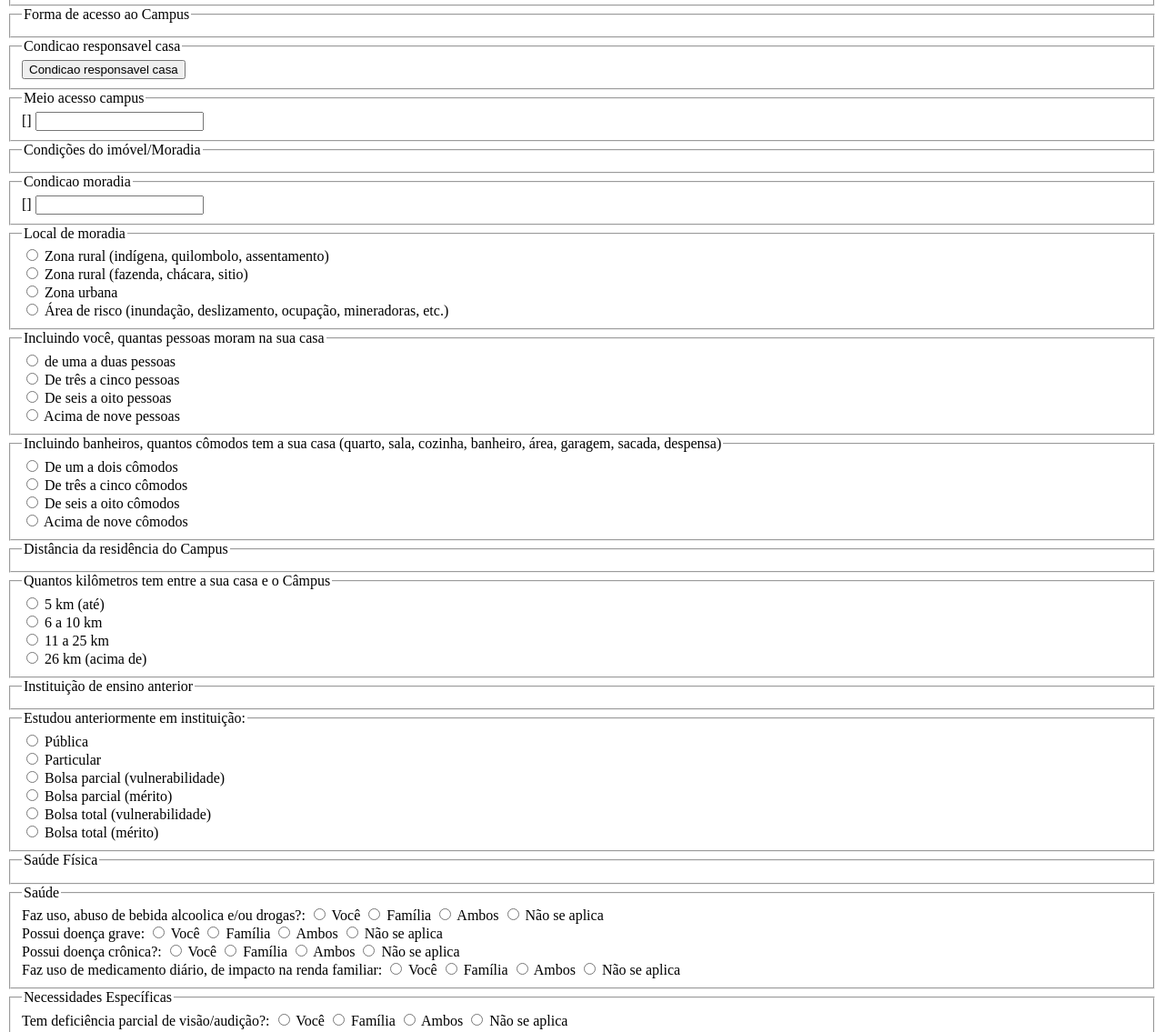
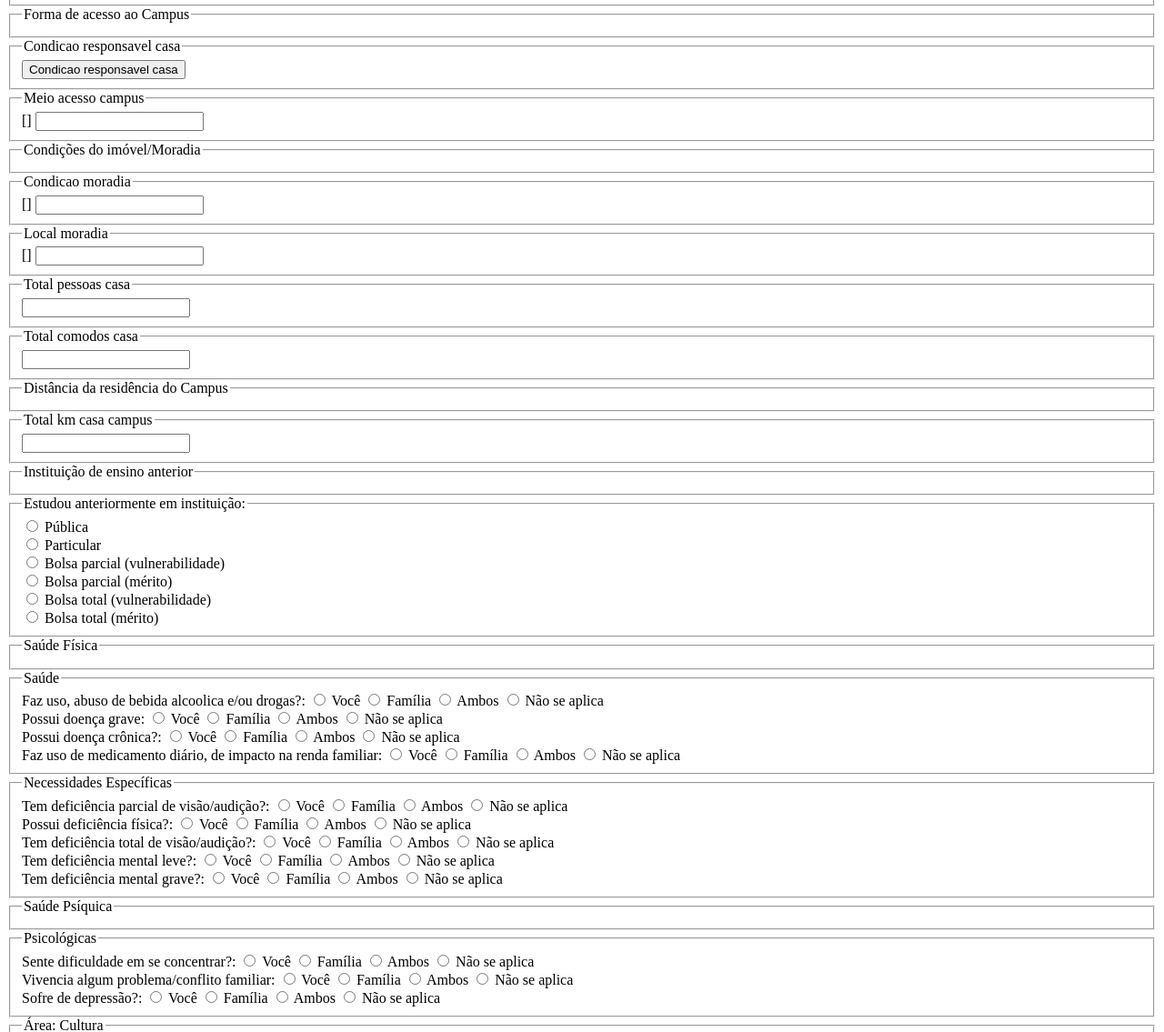
Before and after one commit to smkbarbosa/pescar, a Django app: template sare/questionarios/templates/questionarios/form_socioeconomico.html in a window 1280 px wide. Shown: the part 1725-2860 px from the top of the page at 91% size. Run offline with Django 3.2, Linux system fonts and the light colour scheme; the template is opened without the code that fills it, so the values that code supplies are empty, except form fields; tables that the repository leaves empty hold one stand-in row (values such as "Sample post"); form fields are guessed from the names that the template uses; parts of the project's set-up code (start-up, migrations or seed data) failed here and were passed over.

Commit message:
atualizando mais campos no questionário

```diff
--- a/sare/questionarios/templates/questionarios/form_socioeconomico.html
+++ b/sare/questionarios/templates/questionarios/form_socioeconomico.html
@@ -133,10 +133,10 @@
         <legend for="{{ form.renda_per_capita.id_for_label }}">{{ form.renda_per_capita.label }}</legend>
         <div class="form-group">
             <div class="radio">
-                <label>
+
                     {{ form.renda_per_capita.errors }}
                     {{ form.renda_per_capita }}
-                </label>
+
             </div>
 
         </div>
@@ -156,10 +156,10 @@
         <legend for="{{ form.relacao_financeira.id_for_label }}">{{ form.relacao_financeira.label }}</legend>
         <div class="form-group">
             <div class="radio">
-                <label>
+
                     {{ form.relacao_financeira.errors }}
                     {{ form.relacao_financeira }}
-                </label>
+
             </div>
 
         </div>
@@ -180,28 +180,28 @@
         <legend for="1972590190">Saúde</legend>
         <div class="form-group">
             <div>
-                <label>
+
                     {{ form.despesas_saude_tratamento.label }}
                     {{ form.despesas_saude_tratamento }}
-                </label>
+
             </div>
             <div >
-                <label>
+
                     {{ form.despesas_saude_medicamento.label }}
                     {{ form.despesas_saude_medicamento }}
-                </label>
-            </div>
-            <div>
-                <label>
+
+            </div>
+            <div>
+
                     {{ form.despesas_saude_cuidador.label }}
                     {{ form.despesas_saude_cuidador }}
-                </label>
-            </div>
-            <div>
-                <label>
+
+            </div>
+            <div>
+
                     {{ form.despesas_saude_plano.label }}
                     {{ form.despesas_saude_plano }}
-                </label>
+
             </div>
         </div>
     </fieldset>
@@ -212,11 +212,11 @@
         <legend for="transporte">Tranporte</legend>
         <div class="form-group">
             <div class="checkbox">
-                <label>
+
                     {{ form.despesas_transporte.errors}}
                     {{ form.despesas_transporte.label }}
                     {{ form.despesas_transporte }}
-                </label>
+
             </div>
         </div>
     </fieldset>
@@ -227,10 +227,10 @@
         <legend for="1813560314">Moradia</legend>
         <div class="form-group">
             <div class="checkbox">
-                <label>
+
                     {{ form.despesas_moradia.label }}
                     {{ form.despesas_moradia }}
-                </label>
+
             </div>
         </div>
     </fieldset>
@@ -241,34 +241,34 @@
         <legend for="757377950">Educação</legend>
         <div class="form-group">
             <div class="checkbox">
-                <label>
+
                     {{ form.despesas_educacao_superior.label }}
                     {{ form.despesas_educacao_superior }}
-                </label>
-            </div>
-            <div class="checkbox">
-                <label>
+
+            </div>
+            <div class="checkbox">
+
                     {{ form.despesas_educacao_basico.label }}
                     {{ form.despesas_educacao_basico }}
-                </label>
-            </div>
-            <div class="checkbox">
-                <label>
+
+            </div>
+            <div class="checkbox">
+
                     {{ form.despesas_educacao_cursinho.label }}
                     {{ form.despesas_educacao_cursinho }}
-                </label>
-            </div>
-            <div class="checkbox">
-                <label>
+
+            </div>
+            <div class="checkbox">
+
                     {{ form.despesas_educacao_capacitacao.label }}
                     {{ form.despesas_educacao_capacitacao }}
-                </label>
-            </div>
-            <div class="checkbox">
-                <label>
+
+            </div>
+            <div class="checkbox">
+
                     {{ form.despesas_educacao_material.label }}
                     {{ form.despesas_educacao_material }}
-                </label>
+
             </div>
         </div>
     </fieldset>
@@ -279,22 +279,22 @@
         <legend for="1410587304">Bens</legend>
         <div class="form-group">
             <div class="checkbox">
-                <label>
+
                     {{ form.despesas_bens_fcarro.label }}
                     {{ form.despesas_bens_fcarro }}
-                </label>
-            </div>
-            <div class="checkbox">
-                <label>
+
+            </div>
+            <div class="checkbox">
+
                     {{ form.despesas_bens_fmoto.label }}
                     {{ form.despesas_bens_fmoto }}
-                </label>
-            </div>
-            <div class="checkbox">
-                <label>
+
+            </div>
+            <div class="checkbox">
+
                     {{ form.despesas_bens_terreno.label }}
                     {{ form.despesas_bens_terreno }}
-                </label>
+
             </div>
         </div>
     </fieldset>
@@ -305,22 +305,22 @@
         <legend for="1379442497">Domésticas</legend>
         <div class="form-group">
             <div class="checkbox">
-                <label>
+
                     {{ form.despesas_domesticas_eletrica.label }}
                     {{ form.despesas_domesticas_eletrica }}
-                </label>
-            </div>
-            <div class="checkbox">
-                <label>
+
+            </div>
+            <div class="checkbox">
+
                     {{ form.despesas_domesticas_agua.label }}
                     {{ form.despesas_domesticas_agua }}
-                </label>
-            </div>
-            <div class="checkbox">
-                <label>
+
+            </div>
+            <div class="checkbox">
+
                     {{ form.despesas_domesticas_alimentacao.label }}
                     {{ form.despesas_domesticas_alimentacao }}
-                </label>
+
             </div>
         </div>
     </fieldset>
@@ -347,9 +347,9 @@
         <legend for="{{ form.condicao_responsavel_casa.id_for_label }}">{{ form.condicao_responsavel_casa.label }}</legend>
         <div class="form-group">
             <div class="radio">
-                <label>
+
                     {{ form.condicao_responsavel_casa }}
-                </label>
+
             </div>
 
         </div>
@@ -361,10 +361,10 @@
         <legend for="{{ form.meio_acesso_campus.id_for_label }}">{{ form.meio_acesso_campus.label }}</legend>
         <div class="form-group">
             <div class="radio">
-                <label>
+
                     {{ form.meio_acesso_campus.errors }}
                     {{ form.meio_acesso_campus }}
-                </label>
+
             </div>
 
         </div>
@@ -384,10 +384,10 @@
         <legend for="{{ form.condicao_moradia.id_for_label }}">{{ form.condicao_moradia.label }}</legend>
         <div class="form-group">
             <div class="radio">
-                <label>
+
                     {{ form.condicao_moradia.errors }}
                     {{ form.condicao_moradia }}
-                </label>
+
             </div>
 
         </div>
@@ -396,31 +396,13 @@
 
     <!-- Field type: "choices" id: "1122808072" -->
     <fieldset>
-        <legend for="1122808072">Local de moradia</legend>
-        <div class="form-group">
-            <div class="radio">
-                <label>
-                    <input type="radio" name="entry.1779457187" value="Zona rural (indígena, quilombolo, assentamento)" required>
-                    Zona rural (indígena, quilombolo, assentamento)
-                </label>
-            </div>
-            <div class="radio">
-                <label>
-                    <input type="radio" name="entry.1779457187" value="Zona rural (fazenda, chácara, sitio)" required>
-                    Zona rural (fazenda, chácara, sitio)
-                </label>
-            </div>
-            <div class="radio">
-                <label>
-                    <input type="radio" name="entry.1779457187" value="Zona urbana" required>
-                    Zona urbana
-                </label>
-            </div>
-            <div class="radio">
-                <label>
-                    <input type="radio" name="entry.1779457187" value="Área de risco (inundação, deslizamento, ocupação, mineradoras, etc.)" required>
-                    Área de risco (inundação, deslizamento, ocupação, mineradoras, etc.)
-                </label>
+        <legend for="{{ form.local_moradia.id_for_label }}">{{ form.local_moradia.label }}</legend>
+        <div class="form-group">
+            <div class="radio">
+
+                    {{ form.local_moradia.errors }}
+                    {{ form.local_moradia }}
+
             </div>
         </div>
     </fieldset>
@@ -428,64 +410,30 @@
 
     <!-- Field type: "choices" id: "483563429" -->
     <fieldset>
-        <legend for="483563429">Incluindo você, quantas pessoas moram na sua casa</legend>
-        <div class="form-group">
-            <div class="radio">
-                <label>
-                    <input type="radio" name="entry.1330333711" value="de uma a duas pessoas" required>
-                    de uma a duas pessoas
-                </label>
-            </div>
-            <div class="radio">
-                <label>
-                    <input type="radio" name="entry.1330333711" value="De três a cinco pessoas" required>
-                    De três a cinco pessoas
-                </label>
-            </div>
-            <div class="radio">
-                <label>
-                    <input type="radio" name="entry.1330333711" value="De seis a oito pessoas" required>
-                    De seis a oito pessoas
-                </label>
-            </div>
-            <div class="radio">
-                <label>
-                    <input type="radio" name="entry.1330333711" value="Acima de nove pessoas" required>
-                    Acima de nove pessoas
-                </label>
-            </div>
+        <legend for="{{ form.total_pessoas_casa.id_for_label }}">{{ form.total_pessoas_casa.label }}</legend>
+        <div class="form-group">
+
+            <div class="radio">
+
+                    {{ form.total_pessoas_casa }}
+
+            </div>
+
+
         </div>
     </fieldset>
 
 
     <!-- Field type: "choices" id: "1002853834" -->
     <fieldset>
-        <legend for="1002853834">Incluindo banheiros, quantos cômodos tem a sua casa (quarto, sala, cozinha, banheiro, área, garagem, sacada, despensa)</legend>
-        <div class="form-group">
-            <div class="radio">
-                <label>
-                    <input type="radio" name="entry.1821539721" value="De um a dois cômodos" >
-                    De um a dois cômodos
-                </label>
-            </div>
-            <div class="radio">
-                <label>
-                    <input type="radio" name="entry.1821539721" value="De três a cinco cômodos" >
-                    De três a cinco cômodos
-                </label>
-            </div>
-            <div class="radio">
-                <label>
-                    <input type="radio" name="entry.1821539721" value="De seis a oito cômodos" >
-                    De seis a oito cômodos
-                </label>
-            </div>
-            <div class="radio">
-                <label>
-                    <input type="radio" name="entry.1821539721" value="Acima de nove cômodos" >
-                    Acima de nove cômodos
-                </label>
-            </div>
+        <legend for="{{ form.total_comodos_casa.id_for_label }}">{{ form.total_comodos_casa.label }}</legend>
+        <div class="form-group">
+            <div class="radio">
+
+                    {{ form.total_comodos_casa }}
+
+            </div>
+
         </div>
     </fieldset>
 
@@ -500,32 +448,14 @@
 
     <!-- Field type: "choices" id: "2039228830" -->
     <fieldset>
-        <legend for="2039228830">Quantos kilômetros tem entre a sua casa e o Câmpus</legend>
-        <div class="form-group">
-            <div class="radio">
-                <label>
-                    <input type="radio" name="entry.1513490692" value="5 km (até)" >
-                    5 km (até)
-                </label>
-            </div>
-            <div class="radio">
-                <label>
-                    <input type="radio" name="entry.1513490692" value="6 a 10 km" >
-                    6 a 10 km
-                </label>
-            </div>
-            <div class="radio">
-                <label>
-                    <input type="radio" name="entry.1513490692" value="11 a 25 km" >
-                    11 a 25 km
-                </label>
-            </div>
-            <div class="radio">
-                <label>
-                    <input type="radio" name="entry.1513490692" value="26 km (acima de)" >
-                    26 km (acima de)
-                </label>
-            </div>
+        <legend for="{{ form.total_km_casa_campus.id_for_label }}">{{ form.total_km_casa_campus.label }}</legend>
+        <div class="form-group">
+            <div class="radio">
+
+                    {{ form.total_km_casa_campus }}
+
+            </div>
+
         </div>
     </fieldset>
 
```
Also changed, not shown: sare/questionarios/forms.py (+37 -0 lines), sare/questionarios/tests.py (+4 -3 lines).
